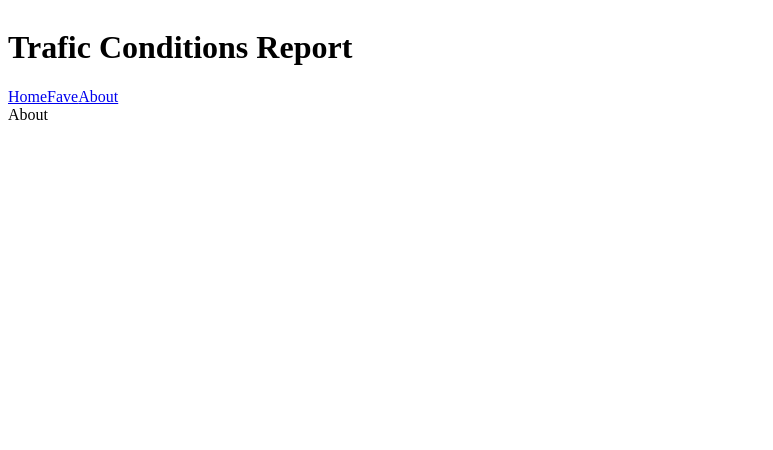
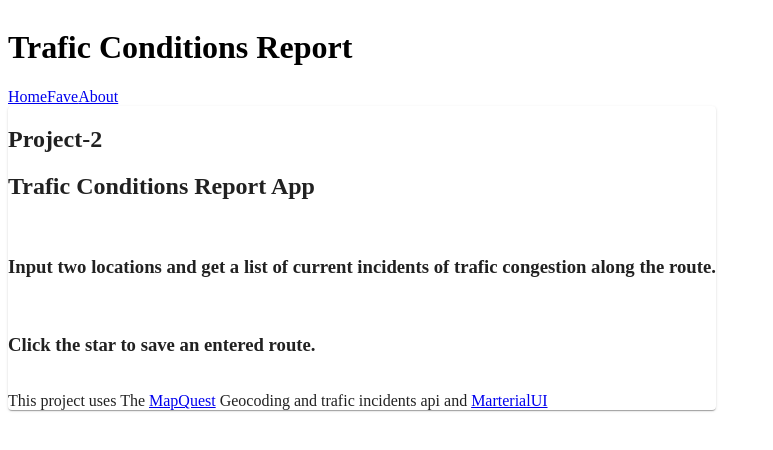
Before and after one commit to bboksn/TraficReport, a React (Create React App) app: page /about in a window 1280 px wide. Shown: the top 450 px of the page, without its empty margins (0-773 px from the left). Built offline with nearby package versions, Linux system fonts and the light colour scheme.

Commit message:
updated about page

```diff
--- a/public/index.html
+++ b/public/index.html
@@ -2,6 +2,7 @@
 <html lang="en">
   <head>
     <meta charset="utf-8" />
+    <meta name="viewport" content="initial-scale=1, width=device-width" />
     <link rel="icon" href="%PUBLIC_URL%/favicon.ico" />
     <meta name="viewport" content="width=device-width, initial-scale=1" />
     <meta name="theme-color" content="#000000" />
--- a/src/About.js
+++ b/src/About.js
@@ -4,7 +4,16 @@ import { Paper } from '@mui/material'
 export default function About() {
   return (
     <>
-    <div>About</div>
-    </>
+    <Paper>
+<h2>Project-2</h2>
+<h2>Trafic Conditions Report App</h2>
+<br />
+<h3>Input two locations and get a list of current incidents of trafic congestion along the route.</h3>
+<br/>
+<h3>Click the star to save an entered route.</h3>
+<br/>
+This project uses The <a href="https://developer.mapquest.com/">MapQuest</a> Geocoding and trafic incidents api and <a href="https://mui.com/)">MarterialUI</a>
+</Paper>
+</>
   )
 }
--- a/src/App.js
+++ b/src/App.js
@@ -11,7 +11,6 @@ const [toFrom,setToFrom] = useState("");
 
   return (
     <>
-    <meta name="viewport" content="initial-scale=1, width=device-width" />
 <Grid2 container>
   <Grid2 xs={12}>
     <h1>Trafic Conditions Report</h1>
```
Also changed, not shown: 1 other file (tests, documents, lock files or other folders).
